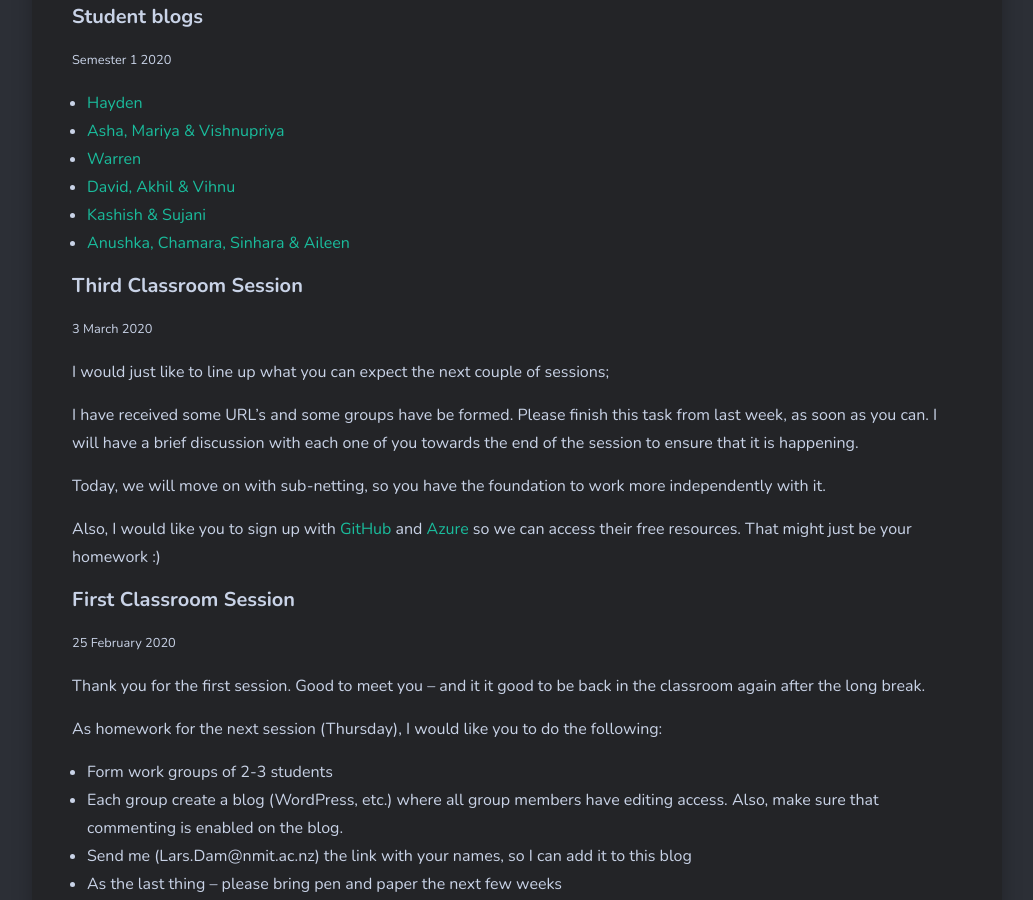
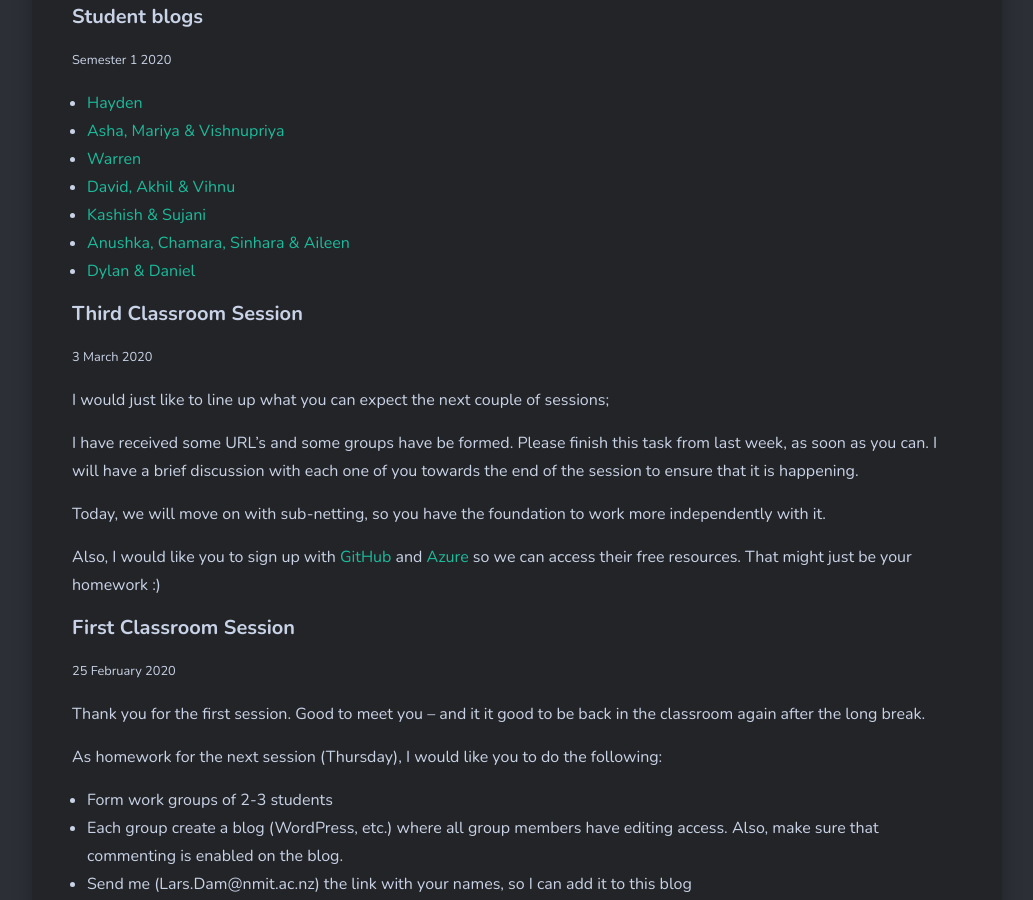
Before and after one commit to larsoliverdam/nmit, a Jekyll site: the page built from _pages/NET603.md, in a window 1280 px wide and 900 px high, scrolled down 866 px. Shown: the whole window, without its empty margins (123-1156 px from the left). Built offline with Jekyll 4.4.1, drawn with Linux system fonts in a browser that asks for light colours; nearby versions of some CDN libraries; comment, search, counter and statistics services are not loaded.

Commit message:
NET603 Blog links

```diff
--- a/_pages/NET603.md
+++ b/_pages/NET603.md
@@ -14,6 +14,7 @@ image: binary.jpg
 * [David, Akhil & Vihnu](https://vadblogcom.wordpress.com/)
 * [Kashish & Sujani](https://ksnet603.wordpress.com/)
 * [Anushka, Chamara, Sinhara & Aileen](https://geekdevelop.blogspot.com/2020/03/day-1-25th-february-2020-1.html)
+* [Dylan & Daniel](https://livenmitac-my.sharepoint.com/:o:/g/personal/daniel-waller_live_nmit_ac_nz/EsP1v32lAbRHqnPBeQdbdnYBEg-lK1OygNyShuhrHsBL8w)
 
 #### Third Classroom Session
 <small>3 March  2020</small>
```
